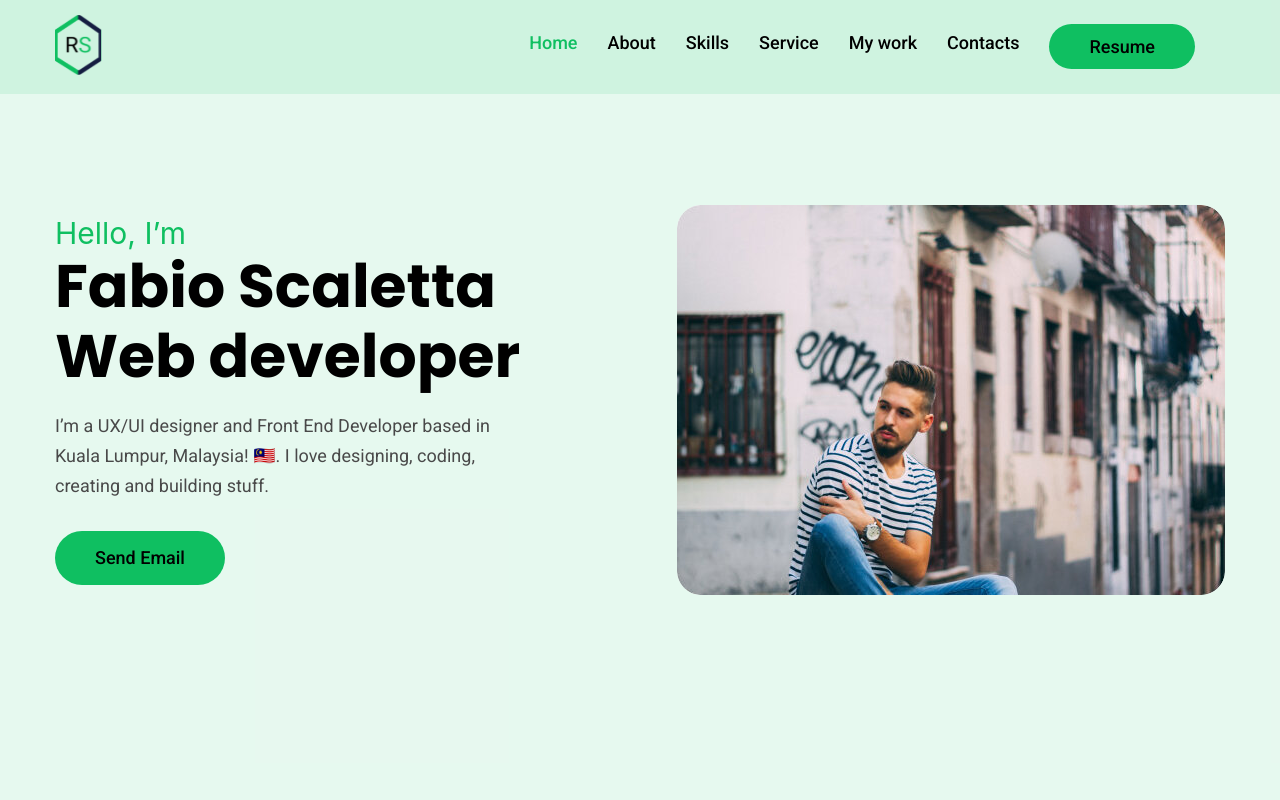
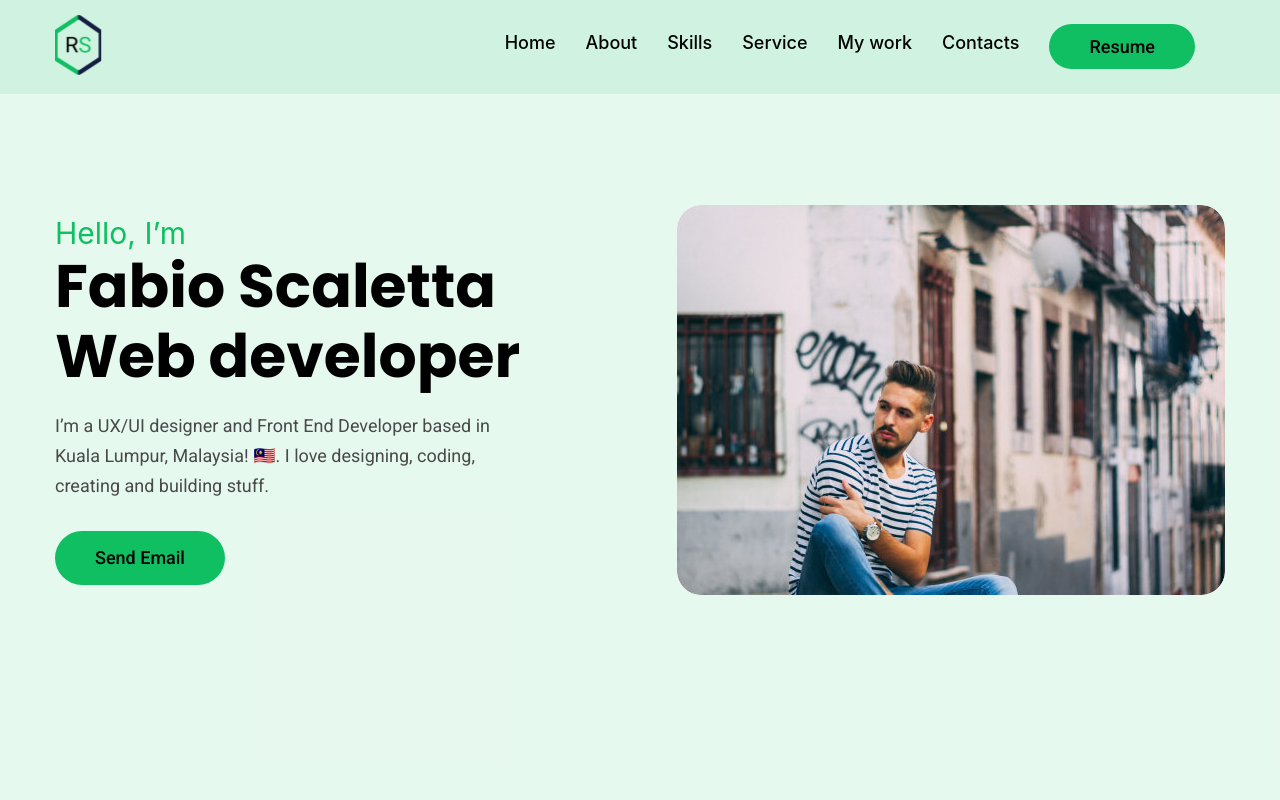
Before and after one commit to SandraVLP/portfolio-start-project, a React app in the folder portfolio-start-project-main/: page / in a window 1280 px wide. Shown: the top 800 px of the page. Built offline with nearby package versions, Linux system fonts and the light colour scheme.

Commit message:
delete component Link^ add hover in header

```diff
--- a/portfolio-start-project-main/src/components/Link.tsx
+++ /dev/null
@@ -1,21 +0,0 @@
-import styled from "styled-components"
-import { myTheme } from "../styles/Theme"
-
-type LinkPropsType = {
-    href?: string
-    title?: string
-}
-
-export const Link = (props:LinkPropsType) => {
-  return (
-    <StyledLink href={props.href}>{props.title}</StyledLink>
-  )
-}
-
-const StyledLink = styled.a`
-    text-decoration: none;
-      color: ${myTheme.black.dark};
-
-
-
-`
--- a/portfolio-start-project-main/src/layout/Header.tsx
+++ b/portfolio-start-project-main/src/layout/Header.tsx
@@ -2,7 +2,6 @@ import styled from "styled-components";
 import { myTheme } from "../styles/Theme";
 import { StyledButton } from "../components/Button";
 import { Logo } from "../components/Logo";
-import { Link } from "../components/Link";
 import { Container } from "../components/Container";
 import { FlexWrapper } from "../components/FlexWrapper";
 
@@ -15,22 +14,22 @@ export function Header() {
           <StyledNav>
             <ul>
               <li>
-                <Link href="#home" title="Home" />
+                <Link href="#home">Home</Link>
               </li>
               <li>
-                <Link href="#about" title="About" />
+                <Link href="#about">About</Link>
               </li>
               <li>
-                <Link href="#skills" title="Skills" />
+                <Link href="#skills">Skills</Link>
               </li>
               <li>
-                <Link href="#service" title="Service" />
+                <Link href="#service">Service</Link>
               </li>
               <li>
-                <Link href="#works" title="My work" />
+                <Link href="#works">My work</Link>
               </li>
               <li>
-                <Link href="#contacts" title="Contacts" />
+                <Link href="#contacts">Contacts</Link>
               </li>
               <li>
                 <StyledButton width="146px" as="a" href="/resume">
@@ -56,11 +55,9 @@ const StyledHeader = styled.header`
 `;
 
 const StyledNav = styled.nav`
-font-family: Roboto;
-font-size: 18px;
-font-weight: 500;
-line-height: 21px;
-
+  font-size: 18px;
+  font-weight: 500;
+  line-height: 21px;
 
   display: flex;
   justify-content: space-between;
@@ -68,11 +65,11 @@ line-height: 21px;
 
   li {
     margin-right: 30px;
-    &:first-child {
-      color: ${myTheme.primary};
-      a:only-child {
-        color: ${myTheme.primary};
-      }
-    }
   }
 `;
+
+const Link = styled.a`
+    &:hover {
+    color: ${myTheme.primary};
+    }
+`;
--- a/portfolio-start-project-main/src/layout/portfolio/Portfolio.tsx
+++ b/portfolio-start-project-main/src/layout/portfolio/Portfolio.tsx
@@ -53,13 +53,10 @@ const StyledList = styled.ul`
 
 `;
 const Link = styled.a `
-font-family: Roboto;
 font-size: 18px;
 font-weight: 500;
 line-height: 30px;
 
-text-decoration: none;
-color: ${myTheme.black.dark};
 
     &:hover {
       text-decoration: underline;
--- a/portfolio-start-project-main/src/layout/services/service/Service.tsx
+++ b/portfolio-start-project-main/src/layout/services/service/Service.tsx
@@ -1,4 +1,3 @@
-import { Link } from "../../../components/Link";
 import { myTheme } from "../../../styles/Theme";
 import styled from "styled-components";
 
@@ -16,7 +15,7 @@ export const Service = (props: ServicePropsType) => {
       <div className="service-info">
         <p>{props.title}</p>
         <StyledTextDescription>{props.description}</StyledTextDescription>
-        <Link href={props.link} title="Learn more" />
+        <a href={props.link}>Learn more</a>
       </div>
 
       <StyledImg src={props.src} alt={props.alt}></StyledImg>
--- a/portfolio-start-project-main/src/styles/GlobalStyles.tsx
+++ b/portfolio-start-project-main/src/styles/GlobalStyles.tsx
@@ -42,6 +42,7 @@ p {
 }
 
 section {
+  font-family: Roboto;
   padding-bottom: 140px;
 }
 
@@ -54,10 +55,10 @@ ul {
   padding: 0;
 }
 
-/* li {
+a {
+  text-decoration: none;
 
-    &:first-child {
-      color: ${myTheme.primary};
-    }
-  } */
+text-decoration: none;
+color: ${myTheme.black.dark};
+}
   `;
```
